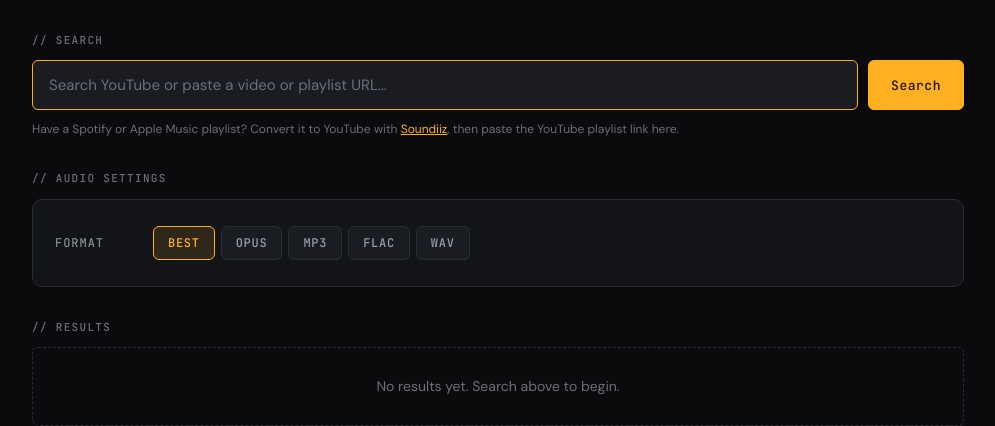
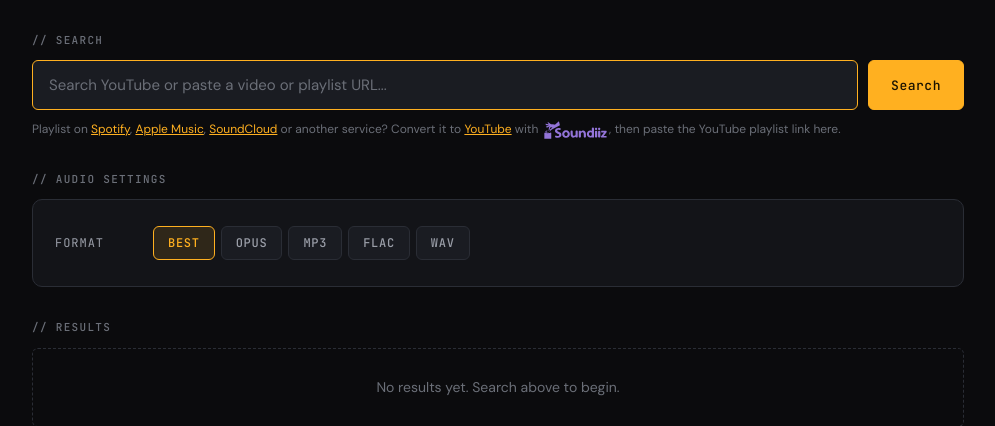
Before and after one commit to Edulus/YT-Audio-Extractor, a Flask app: page / in a window 1280 px wide. Shown: the part 110-536 px from the top of the page, without its empty margins (142-1137 px from the left). Run offline with Flask 3, Linux system fonts and the light colour scheme; parts of the project's set-up code (start-up, migrations or seed data) failed here and were passed over; some libraries are stand-ins or nearby versions.

Commit message:
Soundiiz logo and service links in the playlist hint (v3.8)
- Replace the plain-text Soundiiz link with the Soundiiz logo from their
  press kit, bundled as static/soundiiz-logo.svg (viewBox cropped to the
  artwork)
- Name Spotify, Apple Music, SoundCloud and other services in the hint,
  and link Spotify, Apple Music, SoundCloud and YouTube in new tabs
- Credit the Soundiiz trademark in the README
- Part of v3.8, no version bump

Co-Authored-By: Claude Opus 5.5 <noreply@anthropic.com>

```diff
--- a/templates/index.html
+++ b/templates/index.html
@@ -504,6 +504,10 @@
     .queue-row.queued .queue-status { color: var(--text-faint); }
     .search-hint { margin: 10px 0 0; font-size: 12px; color: var(--text-faint); }
     .search-hint a { color: var(--accent); }
+    .soundiiz-link { display: inline-block; vertical-align: middle; margin: 0 2px; line-height: 0; border-radius: 4px; }
+    .soundiiz-link img { height: 18px; width: auto; display: block; transition: opacity 0.15s; }
+    .soundiiz-link:hover img { opacity: 0.8; }
+    .soundiiz-link:focus-visible { outline: 1px solid var(--accent); outline-offset: 3px; }
     /* ---- Animations ---- */
     @keyframes fade-in {
       from { opacity: 0; transform: translateY(2px); }
@@ -552,8 +556,14 @@
         <button type="button" id="search-btn" class="btn primary">Search</button>
       </div>
       <p class="search-hint">
-        Have a Spotify or Apple Music playlist? Convert it to YouTube with
-        <a href="https://soundiiz.com" target="_blank" rel="noopener noreferrer">Soundiiz</a>,
+        Playlist on
+        <a href="https://open.spotify.com" target="_blank" rel="noopener noreferrer">Spotify</a>,
+        <a href="https://music.apple.com" target="_blank" rel="noopener noreferrer">Apple Music</a>,
+        <a href="https://soundcloud.com" target="_blank" rel="noopener noreferrer">SoundCloud</a>
+        or another service? Convert it to
+        <a href="https://www.youtube.com" target="_blank" rel="noopener noreferrer">YouTube</a> with
+        <a class="soundiiz-link" href="https://soundiiz.com" target="_blank" rel="noopener noreferrer"
+           title="Open Soundiiz in a new tab"><img src="/static/soundiiz-logo.svg" alt="Soundiiz"></a>,
         then paste the YouTube playlist link here.
       </p>
       <div id="search-status"></div>
```
Also changed, not shown: CHANGELOG.md, README.md, static/soundiiz-logo.svg (added).
